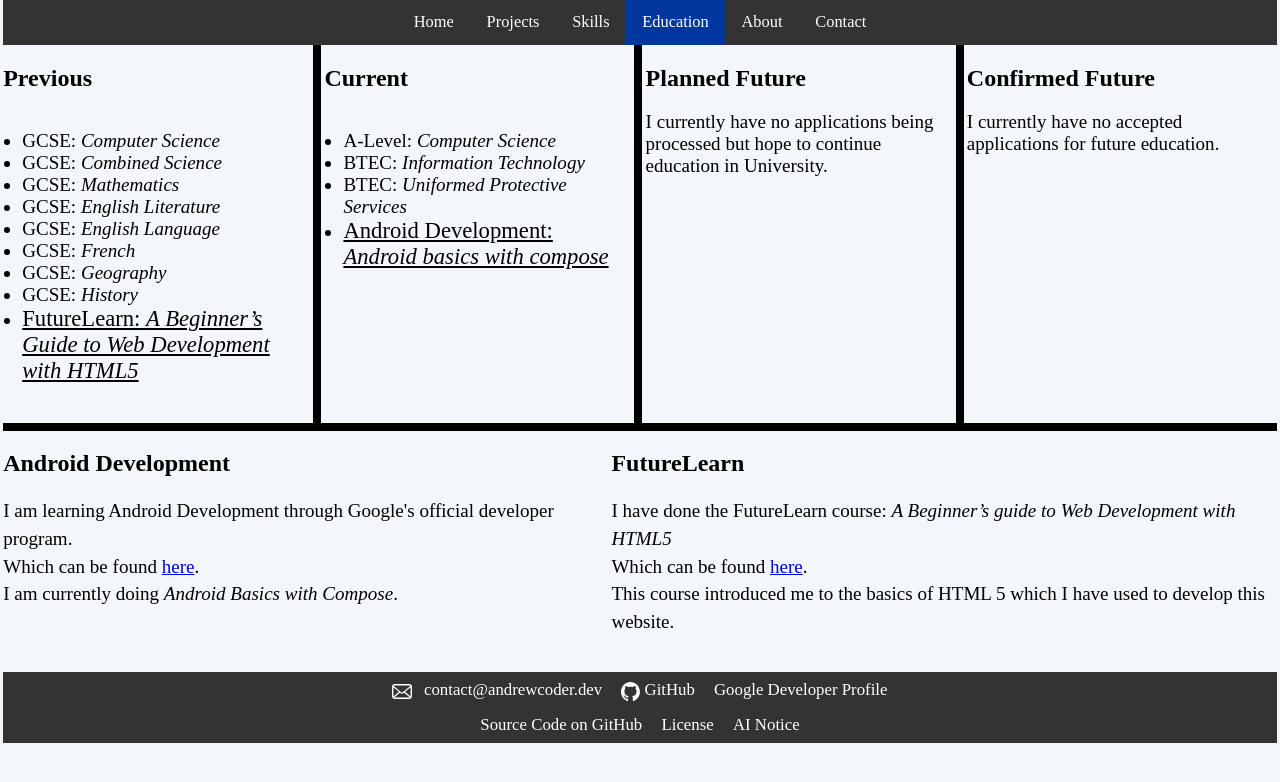
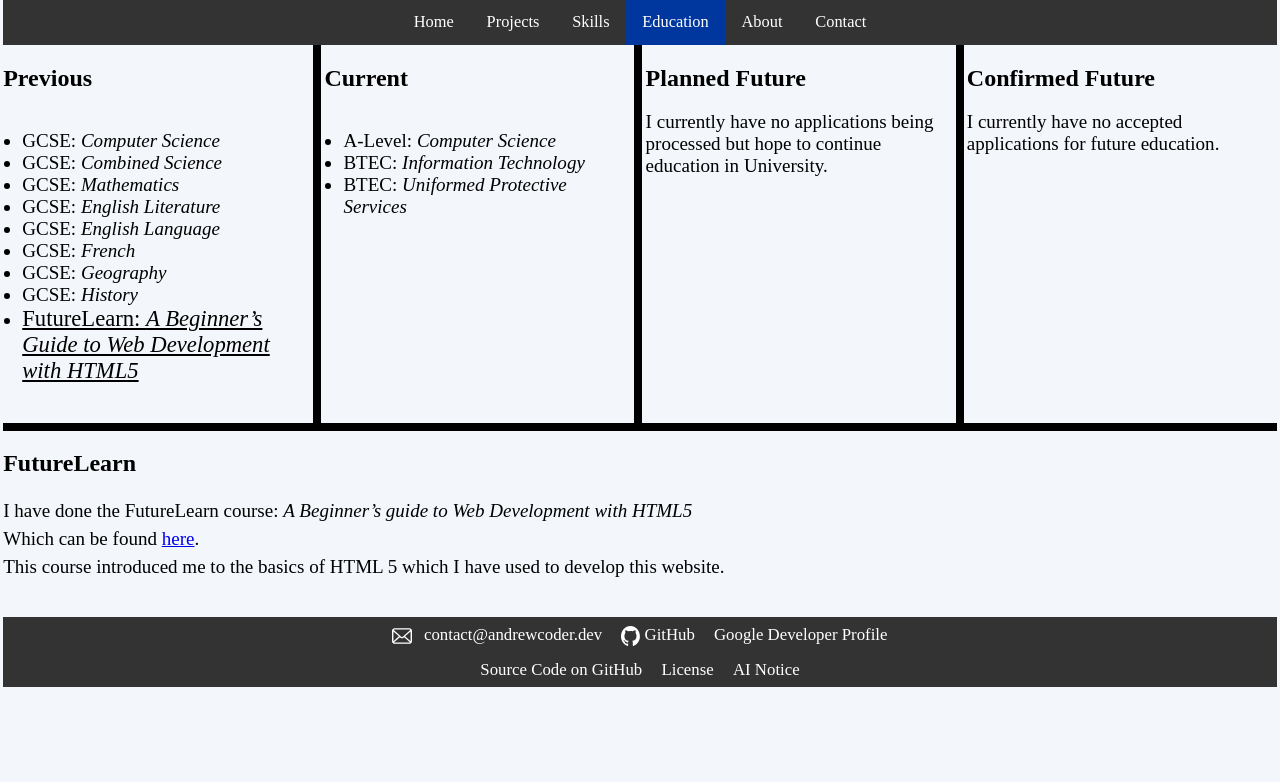
Before and after one commit to Andrew-Dev-Coder/Portfolio, a Jekyll site: the page built from Pages/OtherPages/education.html, in a window 1280 px wide. Shown: the top 782 px of the page. Built offline with Jekyll 4.4.1, drawn with Linux system fonts in a browser that asks for light colours.

Commit message:
Update education.html

```diff
--- a/Pages/OtherPages/education.html
+++ b/Pages/OtherPages/education.html
@@ -34,7 +34,6 @@ permalink: /Education/
                 <li> A-Level: <em>Computer Science</em> </li>
                 <li> BTEC: <em>Information Technology</em> </li>
                 <li> BTEC: <em>Uniformed Protective Services</em> </li>
-                <li> <a class="internalLink" href="#androidDevelopment"> Android Development: <em>Android basics with compose</em> </a> </li>
                 </ui>
         </section>
 
@@ -54,18 +53,6 @@ permalink: /Education/
 
     <!-- START DETAILs -->
     <div id="detailsWrapper">
-        <!-- START ANDROID DEVELOPMENT -->
-        <article class="courseArticle">
-            <h1>Android Development</h3>
-            <p class="coursePharagraph">
-                I am learning Android Development through Google's official developer program.
-                <br>
-                Which can be found <a target="_blank" href="https://developer.android.com/courses">here</a>.
-                <br>
-                I am currently doing <em>Android Basics with Compose</em>.
-            </p>
-        </article>
-
         <!-- START FUTURELEARN -->
         <article class="courseArticle">
             <h1>FutureLearn</h3>
```
